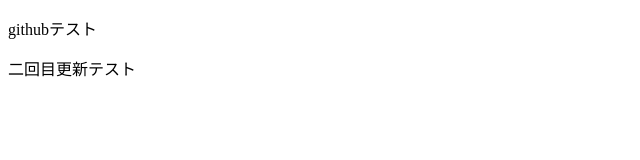
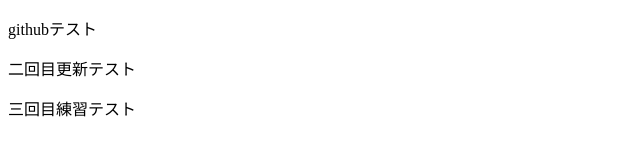
Before and after one commit to shimoyama-tomoaki/test, a plain HTML site: page index.html in a window 1280 px wide. Shown: the whole page, without its empty margins (0-640 px from the left). Drawn offline with Linux system fonts and the light colour scheme.

Commit message:
[add]三回目練習テスト

```diff
--- a/index.html
+++ b/index.html
@@ -7,5 +7,6 @@
 <body>
   <p>githubテスト</p>
   <p>二回目更新テスト</p>
+  <p>三回目練習テスト</p>
 </body>
 </html>
```
